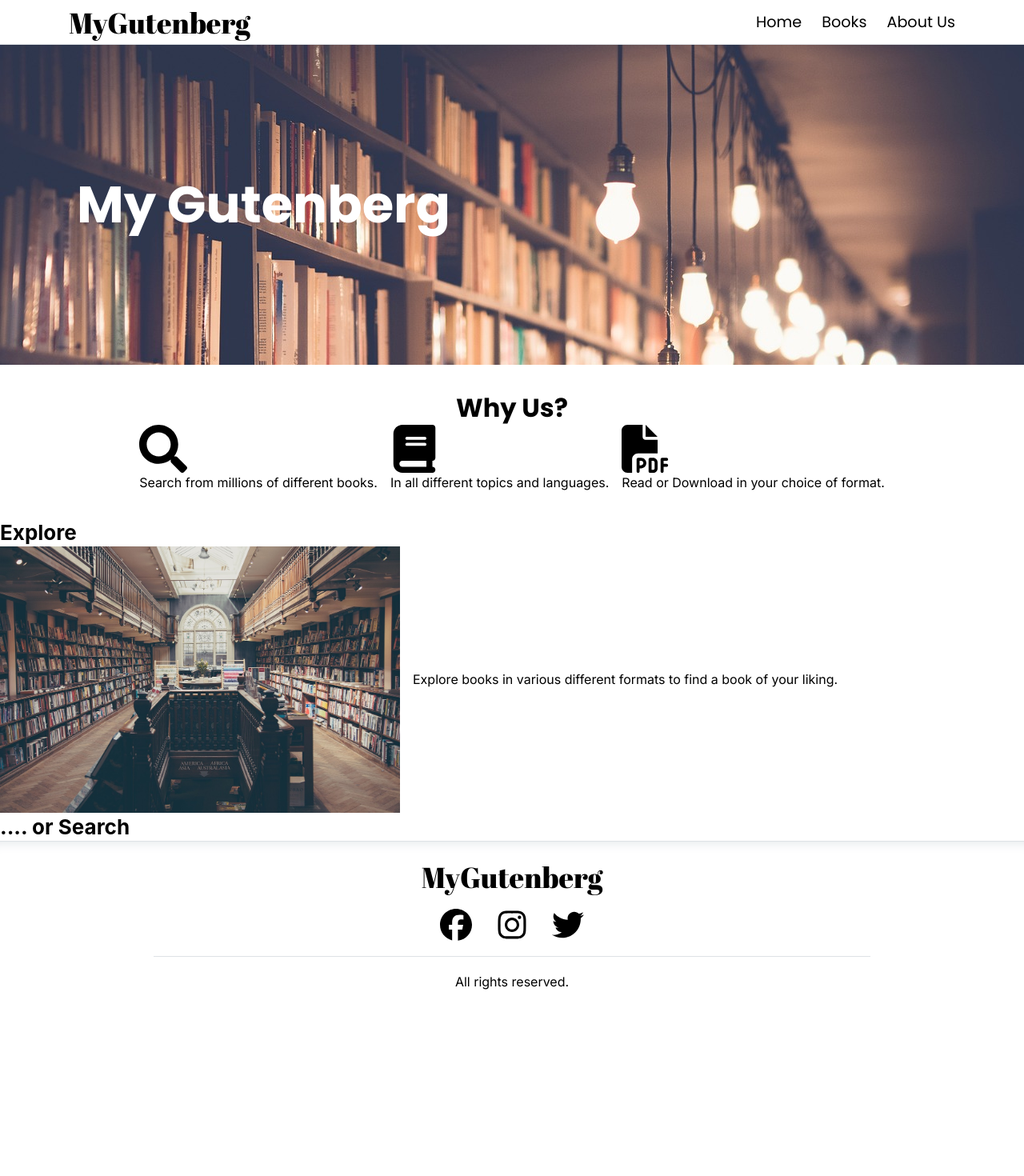
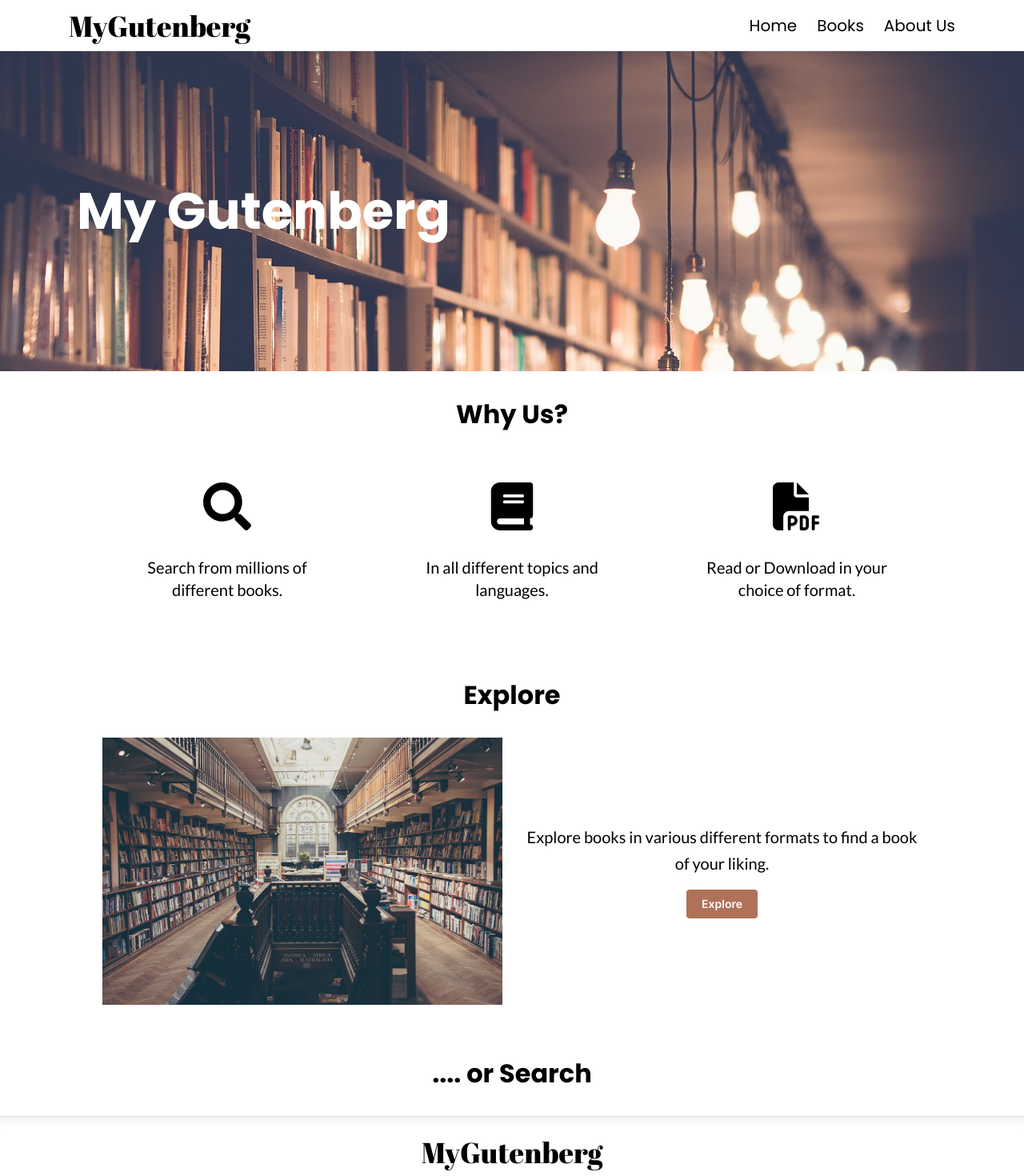
Before and after one commit to MarkWolf257/my-gutenberg-2, a Next.js app: page / in a window 1280 px wide. Shown: the top 1470 px of the page at 80% size. Before the commit the page ends 1240 px from the top, so only its background shows below. Built offline with nearby package versions, Linux system fonts and the light colour scheme.

Commit message:
Working on sections

```diff
--- a/src/app/layout.tsx
+++ b/src/app/layout.tsx
@@ -2,7 +2,7 @@ import type { Metadata } from "next";
 import { Inter } from "next/font/google";
 import "./globals.css";
 import "@mantine/core/styles.css";
-import {ColorSchemeScript, createTheme, MantineColorsTuple, MantineProvider} from "@mantine/core";
+import { ColorSchemeScript, createTheme, MantineColorsTuple, MantineProvider, rem } from "@mantine/core";
 import PageHeader from "../components/PageHeader";
 import PageFooter from "../components/PageFooter";
 
@@ -30,7 +30,14 @@ const theme = createTheme({
   primaryColor: "oldRose",
   colors: {
     oldRose,
-  }
+  },
+
+  headings: {
+    fontFamily: "Poppins, sans-serif",
+    sizes: {
+      h2: { fontSize: rem(32) },
+    },
+  },
 })
 
 export default function RootLayout({
@@ -43,7 +50,7 @@ export default function RootLayout({
       <head>
         <link rel="preconnect" href="https://fonts.googleapis.com" />
         <link crossOrigin="" rel="preconnect" href="https://fonts.gstatic.com" />
-        <link href="https://fonts.googleapis.com/css2?family=Abril+Fatface&family=Poppins:wght@400;700&display=swap" rel="stylesheet" />
+        <link href="https://fonts.googleapis.com/css2?family=Abril+Fatface&family=Poppins:wght@400;700&family=Lato&display=swap" rel="stylesheet" />
         <ColorSchemeScript />
       </head>
       <body className={inter.className}>
--- a/src/app/page.module.css
+++ b/src/app/page.module.css
@@ -20,11 +20,7 @@
   display: flex;
   flex-direction: column;
   align-items: center;
+  gap: rem(2rem);
 
   padding: rem(2rem) 0;
 }
-
-.title2 {
-  font-family: "Poppins", sans-serif;
-  font-size: rem(2rem);
-}
--- a/src/app/page.tsx
+++ b/src/app/page.tsx
@@ -1,4 +1,4 @@
-import { Group, Text, Title } from "@mantine/core";
+import { Group, Text, Title, Stack, Button } from "@mantine/core";
 import { FaSearch } from "react-icons/fa";
 import { FaBook, FaFilePdf } from "react-icons/fa6";
 import Image from "next/image";
@@ -13,9 +13,9 @@ export default function Home() {
 
   const figures = [FaSearch, FaBook, FaFilePdf].map((Component, index) => {
     return (
-      <figure key={index}>
+      <figure key={index} className={classes.section}>
         <Component size={60} />
-        <figcaption>{captions[index]}</figcaption>
+        <figcaption className="max-w-64 font-lato text-xl text-center">{captions[index]}</figcaption>
       </figure>
     )
   })
@@ -25,19 +25,22 @@ export default function Home() {
       <Title className={classes.banner} order={1}>My Gutenberg</Title>
 
       <section className={classes.section}>
-        <Title className={classes.title2} order={2}>Why Us?</Title>
-        <Group>{figures}</Group>
+        <Title order={2}>Why Us?</Title>
+        <Group gap={100}>{figures}</Group>
       </section>
 
-      <section>
+      <section className={classes.section}>
         <Title order={2}>Explore</Title>
-        <Group>
+        <Group gap={25}>
           <Image src="/image1.jpg" alt="Hello" width={500} height={0} />
-          <Text>Explore books in various different formats to find a book of your liking.</Text>
+          <Stack className="max-w-[500px]" align="center">
+            <Text className="font-lato text-center" size="xl">Explore books in various different formats to find a book of your liking.</Text>
+            <Button className="max-w-fit">Explore</Button>
+          </Stack>
         </Group>
       </section>
 
-      <section>
+      <section className={classes.section}>
         <Title order={2}>.... or Search</Title>
       </section>
     </main>
--- a/src/components/css/PageHeader.module.css
+++ b/src/components/css/PageHeader.module.css
@@ -1,10 +1,10 @@
 .header {
-  height: rem(56px);
+  height: rem(64px);
   border-bottom: rem(1px) solid var(--mantine-color-gray-3);
 }
 
 .inner {
-  height: rem(56px);
+  height: rem(64px);
   display: flex;
   justify-content: space-between;
   align-items: center;
@@ -12,6 +12,6 @@
 
 .link {
   font-family: "Poppins", sans-serif;
-  font-size: rem(1.2rem);
+  font-size: rem(1.25rem);
 /*  font-weight: 500;*/
 }
--- a/tailwind.config.ts
+++ b/tailwind.config.ts
@@ -15,7 +15,8 @@ const config: Config = {
       },
       fontFamily: {
         "abril": ["Abril Fatface", "serif"],
-        "poppins": ["Poppins", "sans-serif"]
+        "poppins": ["Poppins", "sans-serif"],
+        "lato": ["Lato", "sans-serif"],
       }
     },
   },
```
